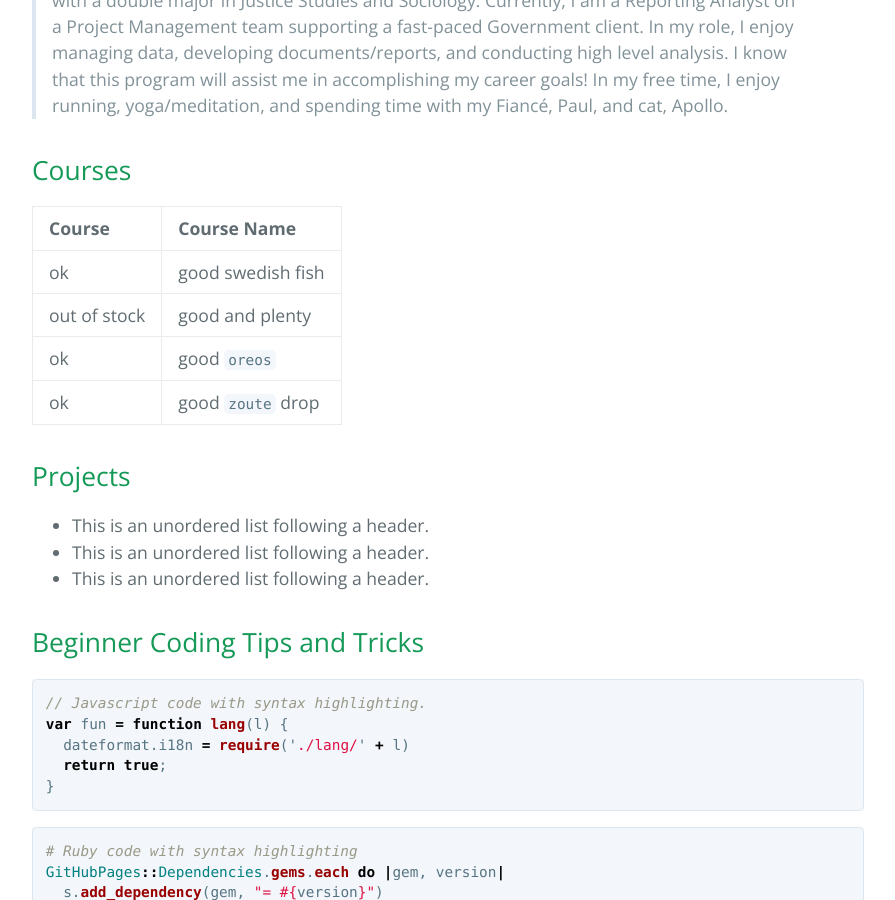
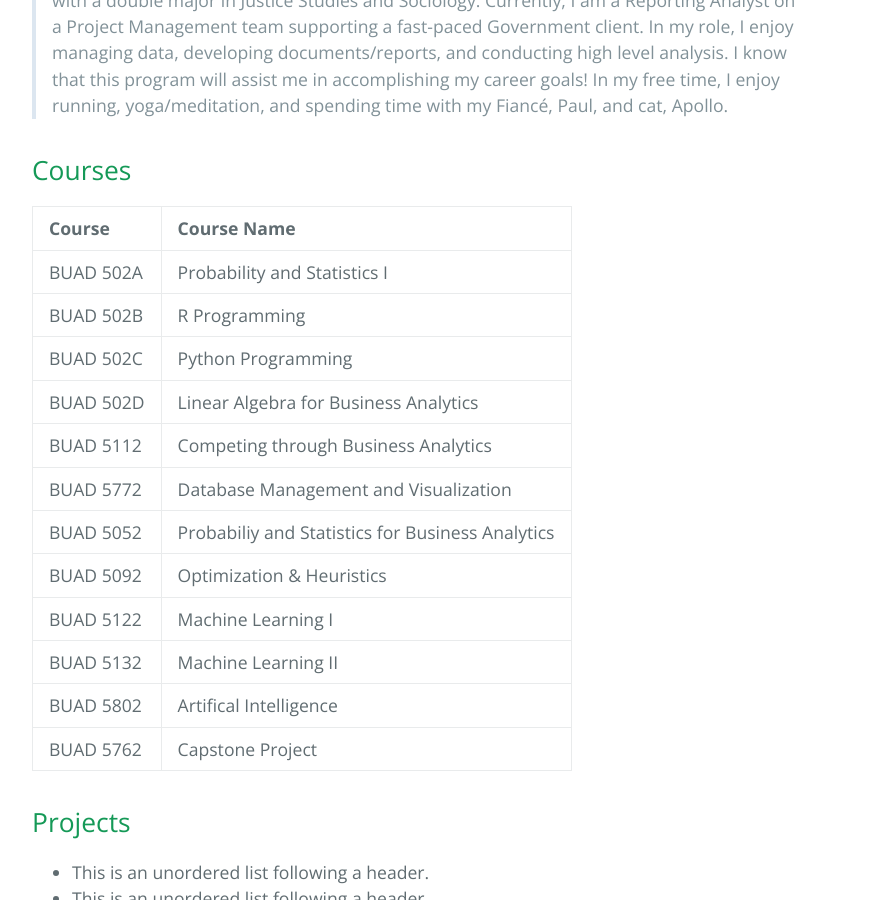
Before and after one commit to salyersashleigh/salyersashleigh.github.io, a Jekyll site: the page built from index.md, in a window 1280 px wide and 900 px high, scrolled down 1245 px. Shown: the whole window, without its empty margins (192-1087 px from the left). Built offline with Jekyll 4.4.1, drawn with Linux system fonts in a browser that asks for light colours; our own code applies the rules of GitHub Pages for plain Markdown files.

Commit message:
Update index.md

```diff
--- a/index.md
+++ b/index.md
@@ -12,7 +12,7 @@ The purpose of this website is to display the capabilities I have developed from
 
 ## About Me
 
-![Me](\WMPICS\A_Salyers.JPG)
+![Me](\WMPICS\A_Salyers.jpg)
 
 > Hi everyone!
 >
@@ -23,10 +23,18 @@ The purpose of this website is to display the capabilities I have developed from
 
 | Course         | Course Name
 |:-------------|:------------------|
-| ok           | good swedish fish |
-| out of stock | good and plenty   |
-| ok           | good `oreos`      |
-| ok           | good `zoute` drop |
+| BUAD 502A           | Probability and Statistics I |
+| BUAD 502B| R Programming  |
+| BUAD  502C         | Python Programming    |
+| BUAD  502D        | Linear Algebra for Business Analytics |
+| BUAD    5112       | Competing through Business Analytics |
+| BUAD       5772    | Database Management and Visualization|
+| BUAD     5052      | Probabiliy and Statistics for Business Analytics |
+| BUAD       5092    | Optimization & Heuristics |
+| BUAD     5122      | Machine Learning I |
+| BUAD     5132      | Machine Learning II |
+| BUAD      5802     | Artifical Intelligence |
+| BUAD      5762     | Capstone Project |
 
 ## Projects
 
```
